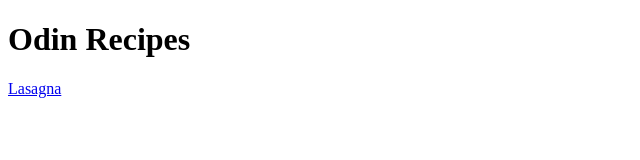
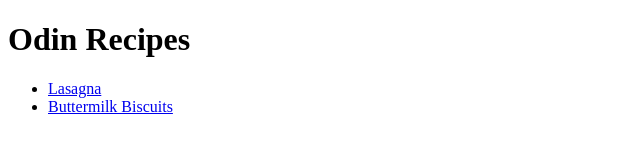
Before and after one commit to TheAndreaRivolta/odin-recipes, a plain HTML site: page index.html in a window 1280 px wide. Shown: the whole page, without its empty margins (0-640 px from the left). Drawn offline with Linux system fonts and the light colour scheme.

Commit message:
Add link to buttermilk_biscuits.html

```diff
--- a/index.html
+++ b/index.html
@@ -7,6 +7,9 @@
 </head>
 <body>
     <h1>Odin Recipes</h1>
-    <a href="recipes/lasagna.html">Lasagna</a>
+    <ul>
+        <li><a href="recipes/lasagna.html">Lasagna</a></li>
+        <li><a href="recipes/buttermilk_biscuits.html">Buttermilk Biscuits</a></li>
+    </ul>
 </body>
 </html>
```
